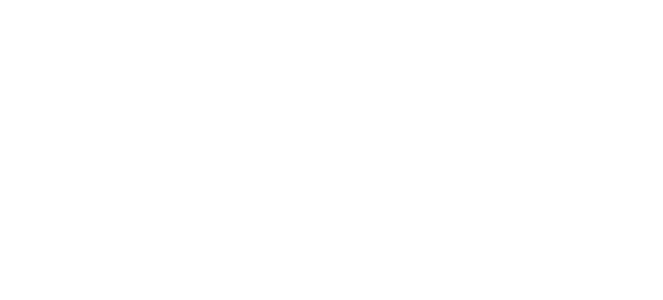
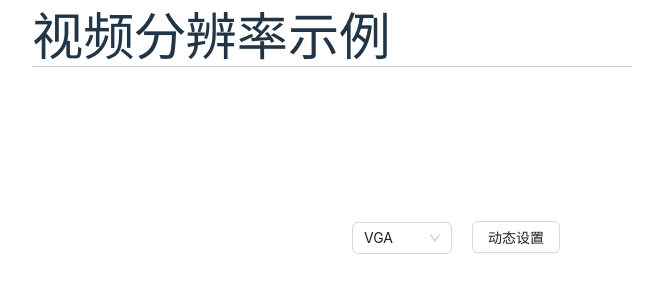
Before and after one commit to TryImpossible/webrtc-diy, a React (Vite) app in the folder webrtc-react/: page /resolution in a window 1280 px wide. Before the commit this address had no page. Shown: the top 300 px of the page, without its empty margins (308-971 px from the left). Built offline with nearby package versions, Linux system fonts and the light colour scheme.

Commit message:
feat(webrtc-react): 音视频设置-分辨率设置

```diff
--- a/webrtc-react/src/App.jsx
+++ b/webrtc-react/src/App.jsx
@@ -7,6 +7,7 @@
 import Canvas from './Canvas';
 import ScreenSharing from './ScreenSharing';
 import VideoFilter from './VideoFilter';
+import Resolution from './Resolution';
 
 function App() {
   return (
@@ -18,6 +19,7 @@
         <Route path="/canvas" Component={Canvas} exact />
         <Route path="/screen-sharing" Component={ScreenSharing} exact />
         <Route path="/video-filter" Component={VideoFilter} exact />
+        <Route path="/resolution" Component={Resolution} exact />
       </Routes>
     </Router>
   );
--- /dev/null
+++ b/webrtc-react/src/Resolution.jsx
@@ -0,0 +1,170 @@
+import { useRef } from 'react';
+import { Button, Select } from 'antd';
+const { Option } = Select;
+
+// QVGA 320x240
+const qvgaConstraints = {
+  video: {
+    width: { exact: 320 },
+    height: { exact: 240 },
+  },
+};
+
+// VGA 640x480
+const vgaConstraints = {
+  video: {
+    width: { exact: 640 },
+    height: { exact: 480 },
+  },
+};
+
+// 高清 1280x720
+const hdConstraints = {
+  // 视频
+  video: {
+    // 宽
+    width: { exact: 1280 },
+    // 高
+    height: { exact: 720 },
+  },
+};
+
+// 超清 1920x1080
+const fullHdConstraints = {
+  video: {
+    width: { exact: 1920 },
+    height: { exact: 1080 },
+  },
+};
+
+// 2K 2560x1440
+const twoKConstraints = {
+  video: {
+    width: { exact: 2560 },
+    height: { exact: 1440 },
+  },
+};
+
+//4K 4096x2160
+const fourKConstraints = {
+  video: {
+    width: { exact: 4096 },
+    height: { exact: 2160 },
+  },
+};
+
+//8K 7680x4320
+const eightKConstraints = {
+  video: {
+    width: { exact: 7680 },
+    height: { exact: 4320 },
+  },
+};
+
+function Resolution() {
+  const videoRef = useRef(null);
+  const streamRef = useRef(null);
+  const constraintsRef = useRef(null);
+
+  // 得到视频流处理
+  const gotStream = (mediaStream) => {
+    streamRef.current = window.stream = mediaStream;
+    // 将video视频源指定为mediaStream
+    videoRef.current.srcObject = mediaStream;
+    const track = mediaStream.getVideoTracks()[0];
+    constraintsRef.current = track.getConstraints();
+    console.log(`约束条件为：${JSON.stringify(constraintsRef.current)}`);
+  };
+
+  // 错误处理
+  const handleError = (error) => {
+    console.log(`访问用户媒体设备失败：${error.name}, ${error.message}`);
+  };
+
+  // 根据约束获取视频
+  const getMedia = async (constraints) => {
+    // 判断流对象是否为空
+    if (streamRef.current) {
+      // 迭代并停止所有轨道
+      streamRef.current.getTracks().forEach((track) => {
+        track.stop();
+      });
+    }
+    // 重新获取视频
+    navigator.mediaDevices
+      .getUserMedia(constraints)
+      .then(gotStream)
+      .catch(handleError);
+  };
+
+  // 下拉列表框中的选项改变
+  const handleChange = (value) => {
+    console.log(`selected ${value}`);
+    // 根据下拉列表框的值获取不同分辨率的视频
+    switch (value) {
+      case 'qvga':
+        getMedia(qvgaConstraints);
+        break;
+      case 'vga':
+        getMedia(vgaConstraints);
+        break;
+      case 'hd':
+        getMedia(hdConstraints);
+        break;
+      case 'fullhd':
+        getMedia(fullHdConstraints);
+        break;
+      case '2k':
+        getMedia(twoKConstraints);
+        break;
+      case '4k':
+        getMedia(fourKConstraints);
+        break;
+      case '8k':
+        getMedia(eightKConstraints);
+        break;
+      default:
+        break;
+    }
+  };
+
+  // 动态改变分辨率
+  const dynamicChange = () => {
+    // 获取当前视频流中的视频轨道
+    const track = window.stream.getVideoTracks()[0];
+    console.log(`应用高清效果：${JSON.stringify(hdConstraints)}`);
+    track
+      .applyConstraints(hdConstraints)
+      .then(() => {
+        console.log('动态改变分辨率成功');
+      })
+      .catch((err) => {
+        console.log('动态改变分辨率错误：', err.name);
+      });
+  };
+  return (
+    <div className="container">
+      <h1>
+        <span>视频分辨率示例</span>
+      </h1>
+      <video ref={videoRef} playsInline autoPlay></video>
+      <Select
+        defaultValue="vga"
+        style={{ width: '100px', marginLeft: '20px' }}
+        onChange={handleChange}>
+        <Option value="qvga">QVGA</Option>
+        <Option value="vga">VGA</Option>
+        <Option value="hd">高清</Option>
+        <Option value="fullhd">超清</Option>
+        <Option value="2k">2K</Option>
+        <Option value="4k">4K</Option>
+        <Option value="8k">8K</Option>
+      </Select>
+      <Button style={{ marginLeft: '20px' }} onClick={dynamicChange}>
+        动态设置
+      </Button>
+    </div>
+  );
+}
+
+export default Resolution;
--- a/webrtc-react/src/Samples.jsx
+++ b/webrtc-react/src/Samples.jsx
@@ -11,6 +11,7 @@
       { title: '截取视频', path: '/canvas' },
       { title: '共享屏幕', path: '/screen-sharing' },
       { title: '视频滤镜', path: '/video-filter' },
+      { title: '分辨率设置', path: '/resolution' },
     ],
     [],
   );
```
